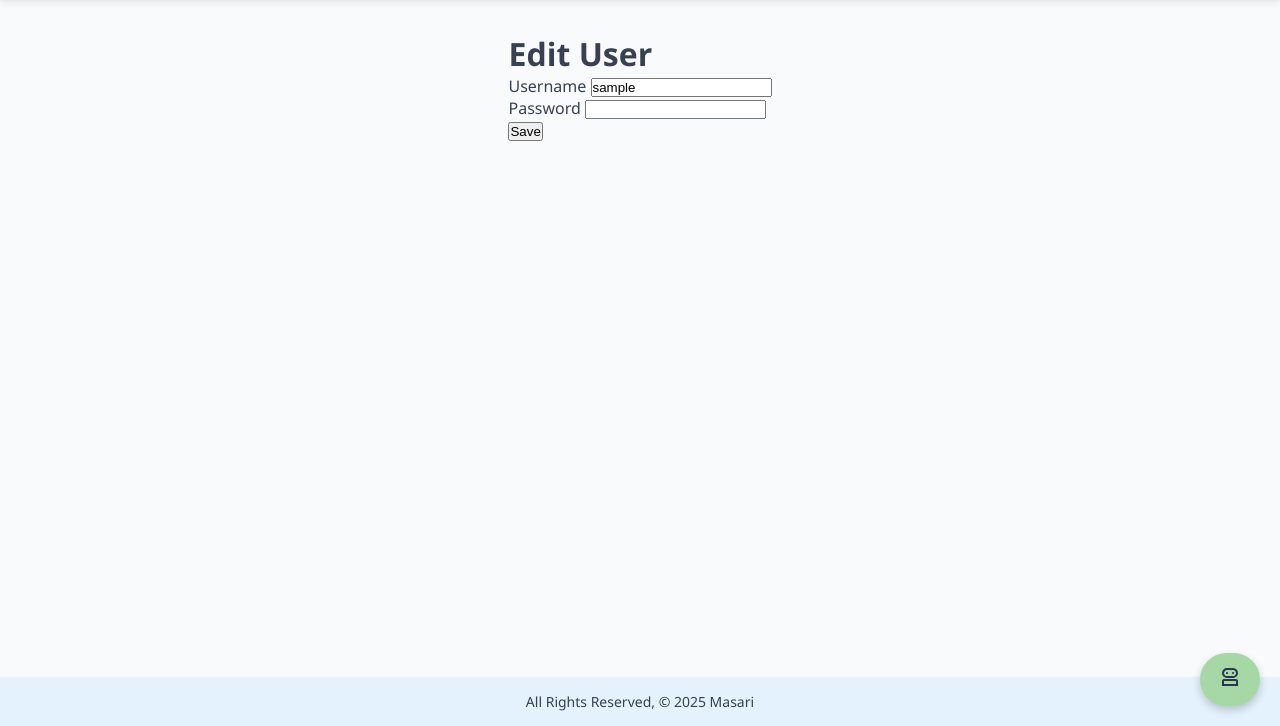
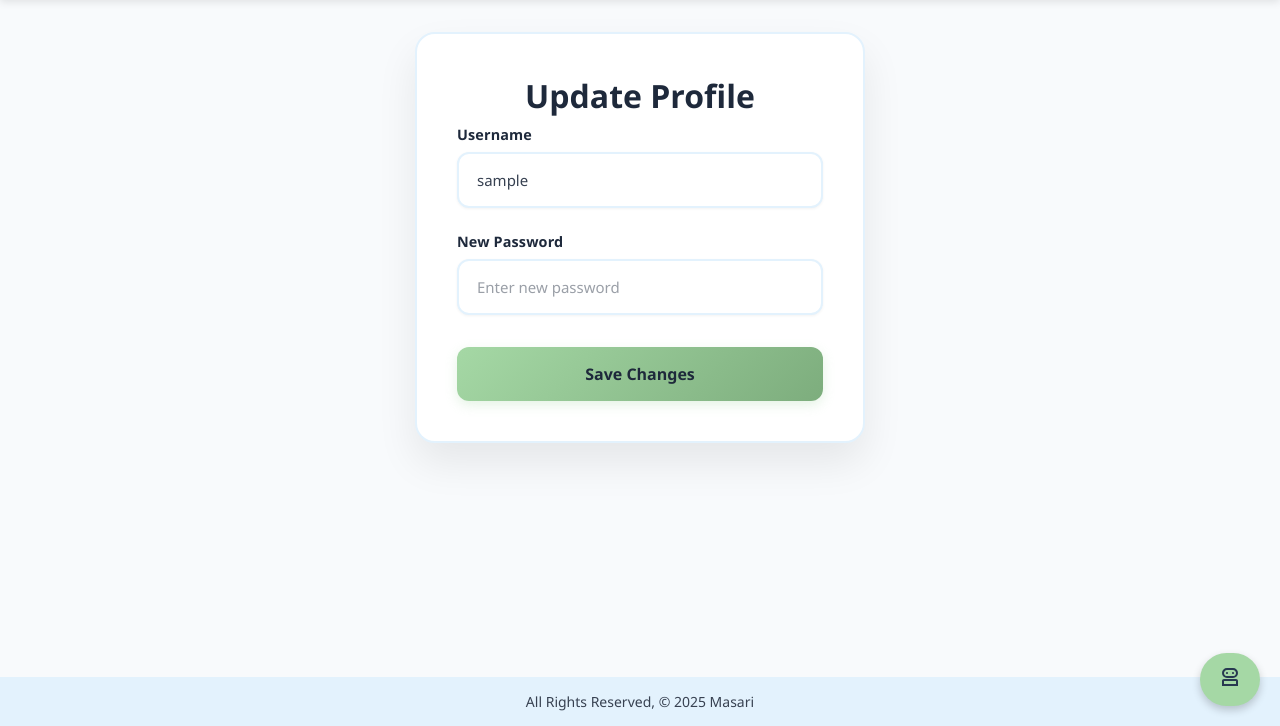
Before and after one commit to NOORSALMAN25/MASARI, a Django app: page /edit_user/ in a window 1280 px wide. Shown: the part 74-800 px from the top of the page. Run offline with Django 5.2, Linux system fonts and the light colour scheme; the visitor is signed in with stand-in values (Sample User, id 1).

Commit message:
add the style for livechat , aichat , profile

```diff
--- /dev/null
+++ b/main_app/static/css/userinfostyle.css
@@ -0,0 +1,150 @@
+#edit-profile-page {
+    width: 100%;
+    width: 450px;
+    background: white;
+    border-radius: 20px;
+    padding: 40px;
+    box-shadow: 0 20px 40px rgba(0, 0, 0, 0.08);
+    border: 2px solid var(--navbar-footer);
+    position: relative;
+    overflow: hidden;
+}
+
+
+
+#profile-title {
+    color: var(--heading);
+    font-size: 2rem;
+    font-weight: 700;
+    text-align: center;
+    margin-bottom: 8px;
+    position: relative;
+}
+
+
+
+#profile-form {
+    display: flex;
+    flex-direction: column;
+    gap: 24px;
+}
+
+#username-field {
+    position: relative;
+}
+
+#username-label {
+    display: block;
+    font-weight: 600;
+    color: var(--heading);
+    margin-bottom: 8px;
+    font-size: 0.9rem;
+    letter-spacing: 0.01em;
+}
+
+#username {
+    width: 100%;
+    padding: 16px 18px;
+    border: 2px solid var(--navbar-footer);
+    border-radius: 12px;
+    font-size: 15px;
+    font-family: inherit;
+    color: var(--text);
+    background-color: white;
+    outline: none;
+    transition: all 0.3s ease;
+    box-shadow: 0 1px 3px rgba(0, 0, 0, 0.05);
+}
+
+#username:focus {
+    border-color: var(--primary-btn);
+    box-shadow: 0 0 0 3px rgba(165, 216, 165, 0.1), 0 4px 8px rgba(0, 0, 0, 0.08);
+    transform: translateY(-1px);
+}
+
+#username:hover {
+    border-color: var(--hover-link);
+}
+
+#username::placeholder {
+    color: var(--text);
+    opacity: 0.5;
+}
+
+
+
+#password-field {
+    position: relative;
+}
+
+#password-label {
+    display: block;
+    font-weight: 600;
+    color: var(--heading);
+    margin-bottom: 8px;
+    font-size: 0.9rem;
+    letter-spacing: 0.01em;
+}
+
+#password {
+    width: 100%;
+    padding: 16px 18px;
+    border: 2px solid var(--navbar-footer);
+    border-radius: 12px;
+    font-size: 15px;
+    font-family: inherit;
+    color: var(--text);
+    background-color: white;
+    outline: none;
+    transition: all 0.3s ease;
+    box-shadow: 0 1px 3px rgba(0, 0, 0, 0.05);
+}
+
+#password:focus {
+    border-color: var(--primary-btn);
+    box-shadow: 0 0 0 3px rgba(165, 216, 165, 0.1), 0 4px 8px rgba(0, 0, 0, 0.08);
+    transform: translateY(-1px);
+}
+
+#password:hover {
+    border-color: var(--hover-link);
+}
+
+#password::placeholder {
+    color: var(--text);
+    opacity: 0.5;
+}
+
+
+#save-btn {
+    padding: 16px 28px;
+    border: none;
+    border-radius: 12px;
+    background: linear-gradient(135deg, var(--primary-btn) 0%, var(--secondary-btn) 100%);
+    color: var(--heading);
+    font-size: 16px;
+    font-weight: 600;
+    font-family: inherit;
+    cursor: pointer;
+    transition: all 0.3s ease;
+    box-shadow: 0 4px 12px rgba(165, 216, 165, 0.3);
+    margin-top: 8px;
+    position: relative;
+    overflow: hidden;
+}
+
+#save-btn::before {
+    content: '';
+    position: absolute;
+    top: 0;
+    left: -100%;
+    width: 100%;
+    height: 100%;
+    background: linear-gradient(90deg, transparent, rgba(255, 255, 255, 0.2), transparent);
+    transition: left 0.5s;
+}
+
+#save-btn:active {
+    transform: translateY(0);
+    box-shadow: 0 4px 12px rgba(125, 173, 125, 0.3);
+}
--- a/main_app/templates/about.html
+++ b/main_app/templates/about.html
@@ -3,6 +3,7 @@
 {% extends 'base.html' %}
 
 {% block content %}
+
 
     <section class="hero">
         <div class="container">
--- a/main_app/templates/base.html
+++ b/main_app/templates/base.html
@@ -6,10 +6,11 @@
     <meta name="viewport" content="width=device-width, initial-scale=1.0" />
     <title>Masari</title>
     <link rel="stylesheet" href="{% static 'css/style.css' %}" />
-
     <link rel="stylesheet" href="{% static 'css/aboutstyle.css' %}" />
-
-        <link rel="stylesheet" href="{% static 'css/universityindex.css' %}" />
+    <link rel="stylesheet" href="{% static 'css/aistyle.css' %}" />
+    <link rel="stylesheet" href="{% static 'css/universityindex.css' %}" />
+    <link rel="stylesheet" href="{% static 'css/livestyle.css' %}" />
+    <link rel="stylesheet" href="{% static 'css/userinfostyle.css' %}" />
 
 
   </head>
--- a/main_app/templates/edit_user.html
+++ b/main_app/templates/edit_user.html
@@ -1,19 +1,23 @@
 {% extends 'base.html' %} {% block content %}
+<div id="edit-profile-page">
+  <h1 id="profile-title">Update Profile</h1>
 
-<div class="edit-profile-page">
-  <h1>Edit User</h1>
-  <form method="POST">
+  <form id="profile-form" method="POST">
     {% csrf_token %}
-    <div class="input-field">
-      <label for="username">Username</label>
-      <input type="text" name="username" id="username" value="{{ user.username }}" required>
+
+    <div id="username-field" data-field="username">
+      <label for="username" id="username-label">Username</label>
+      <input type="text" name="username" id="username" value="{{user.username }}" placeholder="Enter your username" required>
     </div>
-    <div class="input-field">
-      <label for="password">Password</label>
-      <input type="password" name="password" id="password" value="{{ user.password }}" required>
+
+    <div id="password-field" data-field="password">
+      <label for="password" id="password-label">New Password</label>
+      <input type="password" name="password" id="password" value="{{user.password }}"  placeholder="Enter new password" required>
     </div>
-    <button type="submit" class="btn">Save</button>
+
+    <button type="submit" id="save-btn">Save Changes</button>
   </form>
 </div>
 
+
 {% endblock %}
--- a/main_app/templates/myList.html
+++ b/main_app/templates/myList.html
@@ -10,8 +10,8 @@
         <div class="img-container">
           <img
             class="img"
-            src="{% static university.grouper.image|cut:'main_app/static'%}"
-            alt="uni img"
+            src="{{ university.image.url }}"
+            alt="{{university.name}} logo"
             style="width: 100px;"
           />
         </div>
--- a/main_app/templates/universities/detail.html
+++ b/main_app/templates/universities/detail.html
@@ -13,7 +13,7 @@
       <img
         class="img"
         src="{{ university.image.url }}"
-        alt="uni img"
+        alt="{{university.name}} logo"
       />
     </div>
   </div>
```
Also changed, not shown: main_app/static/css/aistyle.css (added, +218 -0 lines), main_app/static/css/livestyle.css (added, +126 -0 lines), main_app/templates/chat.html (+32 -6 lines), main_app/templates/live_chat.html (+27 -6 lines).
